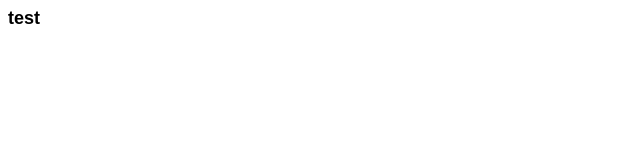
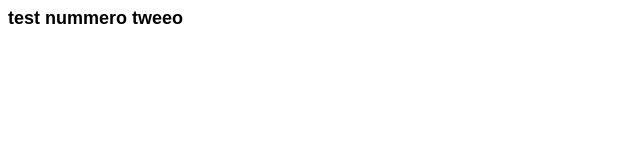
Before and after one commit to Krairic/krairic.github.io, a plain HTML site: page index.html in a window 1280 px wide. Shown: the whole page, without its empty margins (0-640 px from the left). Drawn offline with Linux system fonts and the light colour scheme; a web font is replaced by a local one.

Commit message:
Creation

```diff
--- a/index.html
+++ b/index.html
@@ -10,6 +10,6 @@
     <link href="https://fonts.googleapis.com/css2?family=Lato:ital,wght@0,100;0,300;0,700;0,900;1,100;1,400;1,900&family=Sofia+Sans+Extra+Condensed:ital,wght@1,100&display=swap" rel="stylesheet">
 </head>
 <body>
-    test
+    test nummero tweeo
 </body>
 </html>
```
